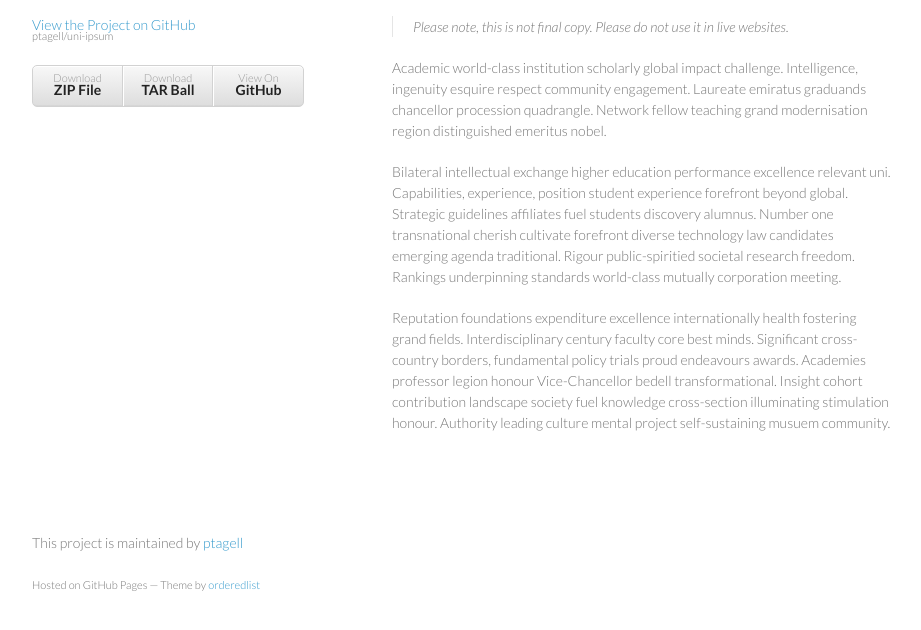
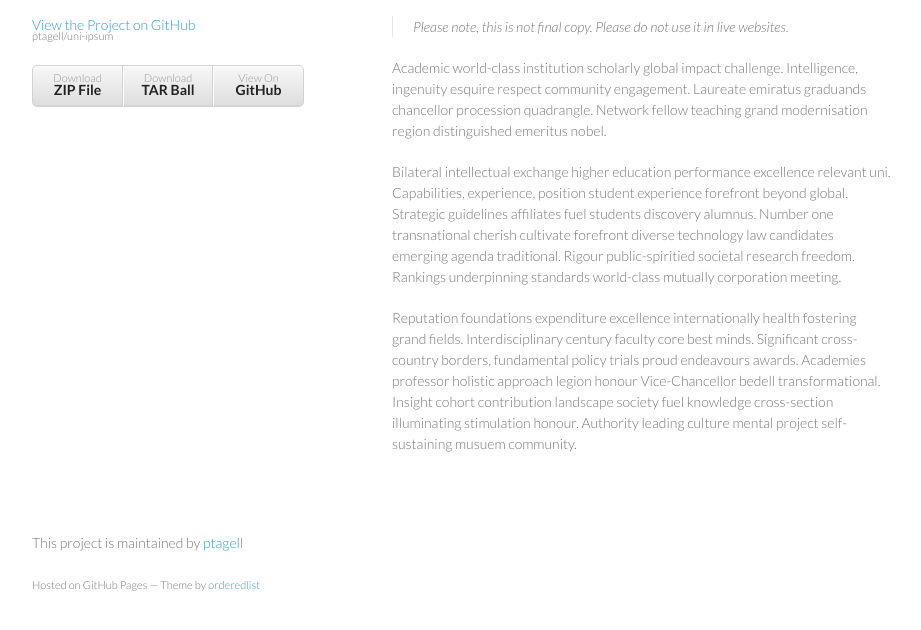
Before and after one commit to ptagell/uni-ipsum, a plain HTML site: page index.html in a window 1280 px wide. Shown: the part 136-766 px from the top of the page, without its empty margins (178-1099 px from the left). Drawn offline with Linux system fonts and the light colour scheme.

Commit message:
Holistic approach

```diff
--- a/index.html
+++ b/index.html
@@ -44,7 +44,7 @@
 
 <p>Bilateral intellectual exchange higher education performance excellence relevant uni. Capabilities, experience, position student experience forefront beyond global. Strategic guidelines affiliates fuel students discovery alumnus. Number one transnational cherish cultivate forefront diverse technology law candidates emerging agenda traditional. Rigour public-spiritied societal research freedom. Rankings underpinning standards world-class mutually corporation meeting. </p>
 
-<p>Reputation foundations expenditure excellence internationally health fostering grand fields. Interdisciplinary century faculty core best minds. Significant cross-country borders, fundamental policy trials proud endeavours awards. Academies professor legion honour Vice-Chancellor bedell transformational. Insight cohort contribution landscape society fuel knowledge cross-section illuminating stimulation honour.  Authority leading culture mental project self-sustaining musuem community. </p>
+<p>Reputation foundations expenditure excellence internationally health fostering grand fields. Interdisciplinary century faculty core best minds. Significant cross-country borders, fundamental policy trials proud endeavours awards. Academies professor holistic approach legion honour Vice-Chancellor bedell transformational. Insight cohort contribution landscape society fuel knowledge cross-section illuminating stimulation honour.  Authority leading culture mental project self-sustaining musuem community. </p>
       </section>
       <footer>
         <p>This project is maintained by <a href="https://github.com/ptagell">ptagell</a></p>
```
